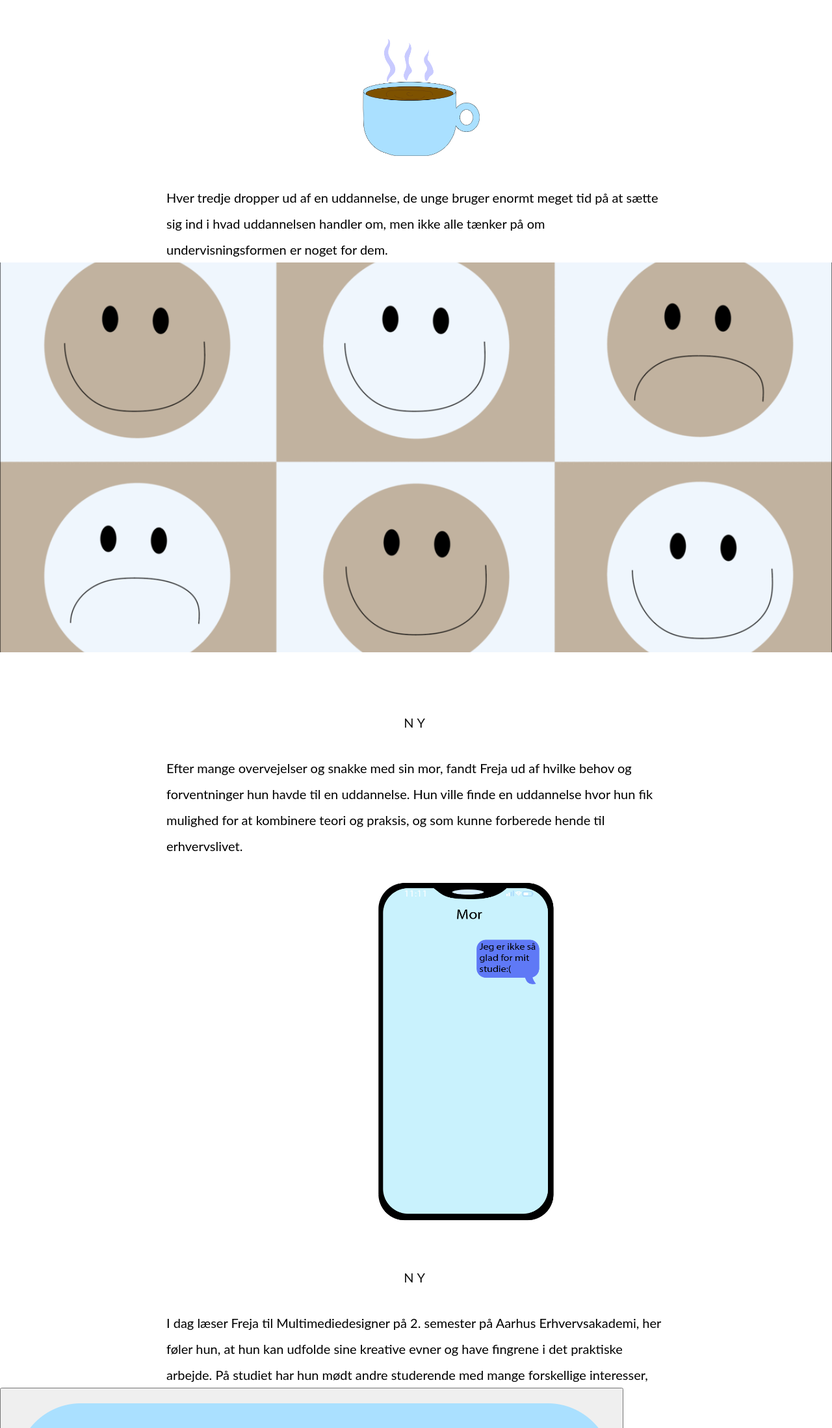
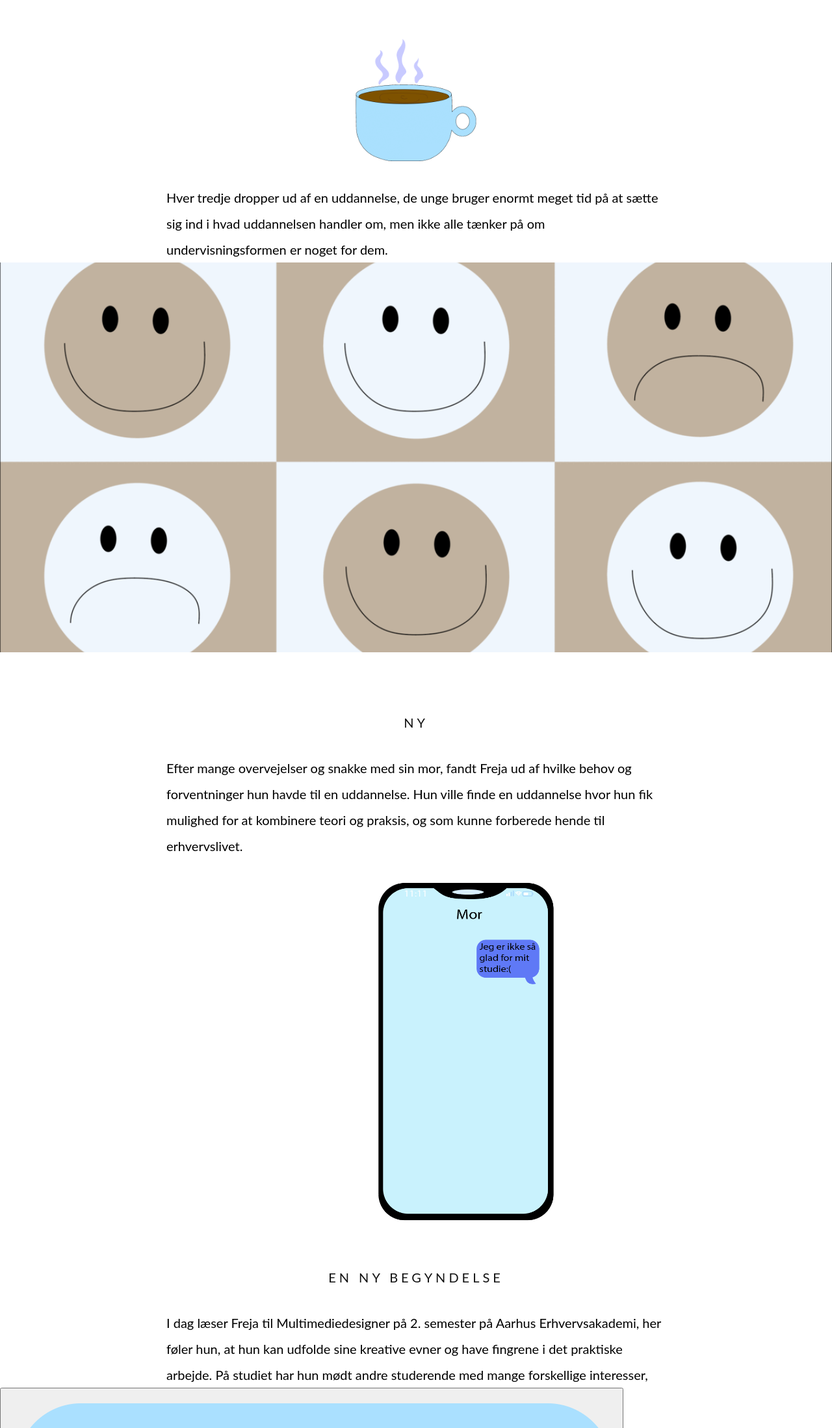
Before and after one commit to frejarafn/Web-dok, a plain HTML site: page index.html in a window 1280 px wide. Shown: the part 7702-9900 px from the top of the page at 65% size. Drawn offline with Linux system fonts and the light colour scheme; a web font is replaced by a local one.

Commit message:
Update index.html

```diff
--- a/index.html
+++ b/index.html
@@ -157,7 +157,7 @@
     <br>
     <br>
 
-    <img class="overskriftimg" src="images/kaffe.png" alt="kaffekop">
+    <img class="overskriftimg" src="images/kop.gif" alt="kaffekop">
 
     <br>
     <br>
@@ -190,7 +190,7 @@
             <img class="mobilgif" src="images/mobil.gif" alt="Gif af mobil">
 
 
-            <h2>ny</h2>
+            <h2>En ny begyndelse</h2>
 
       <br>
 
```
